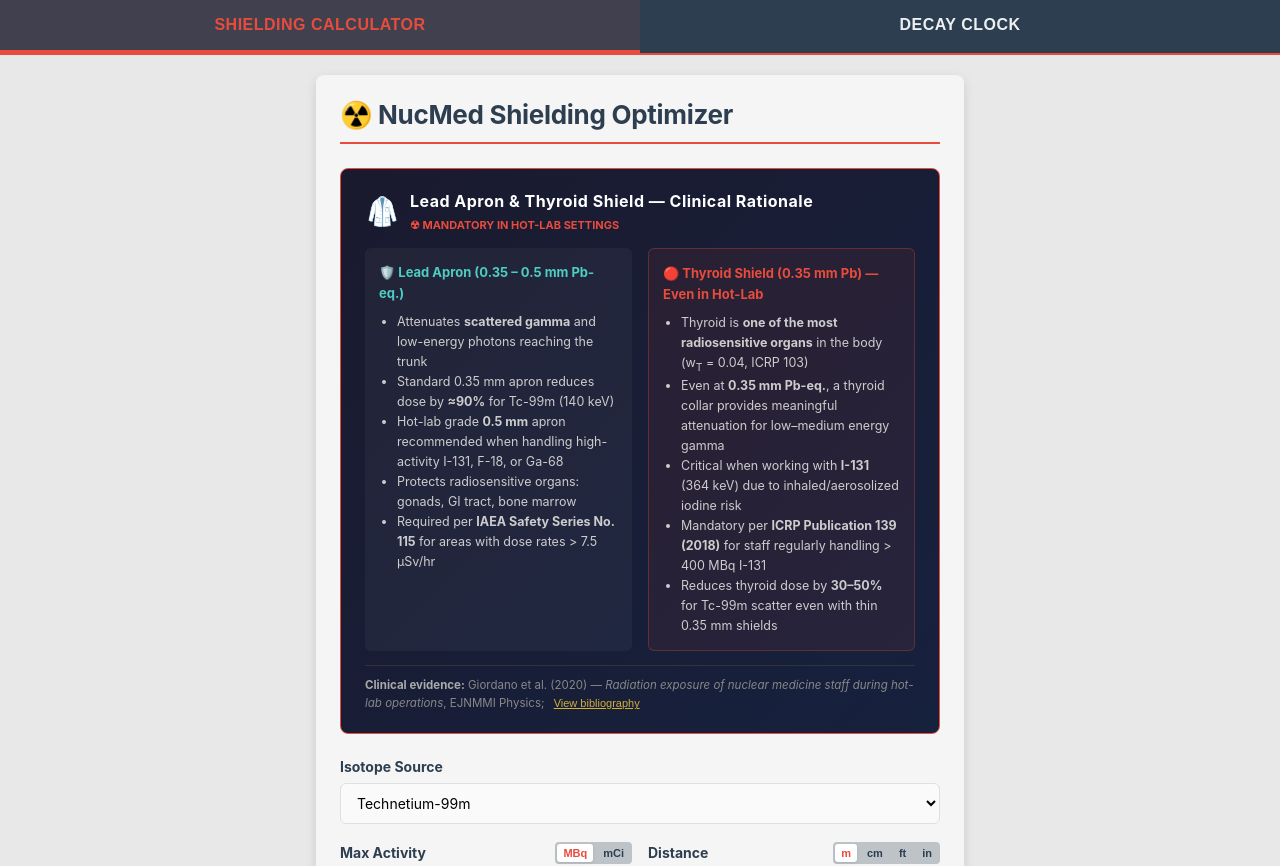
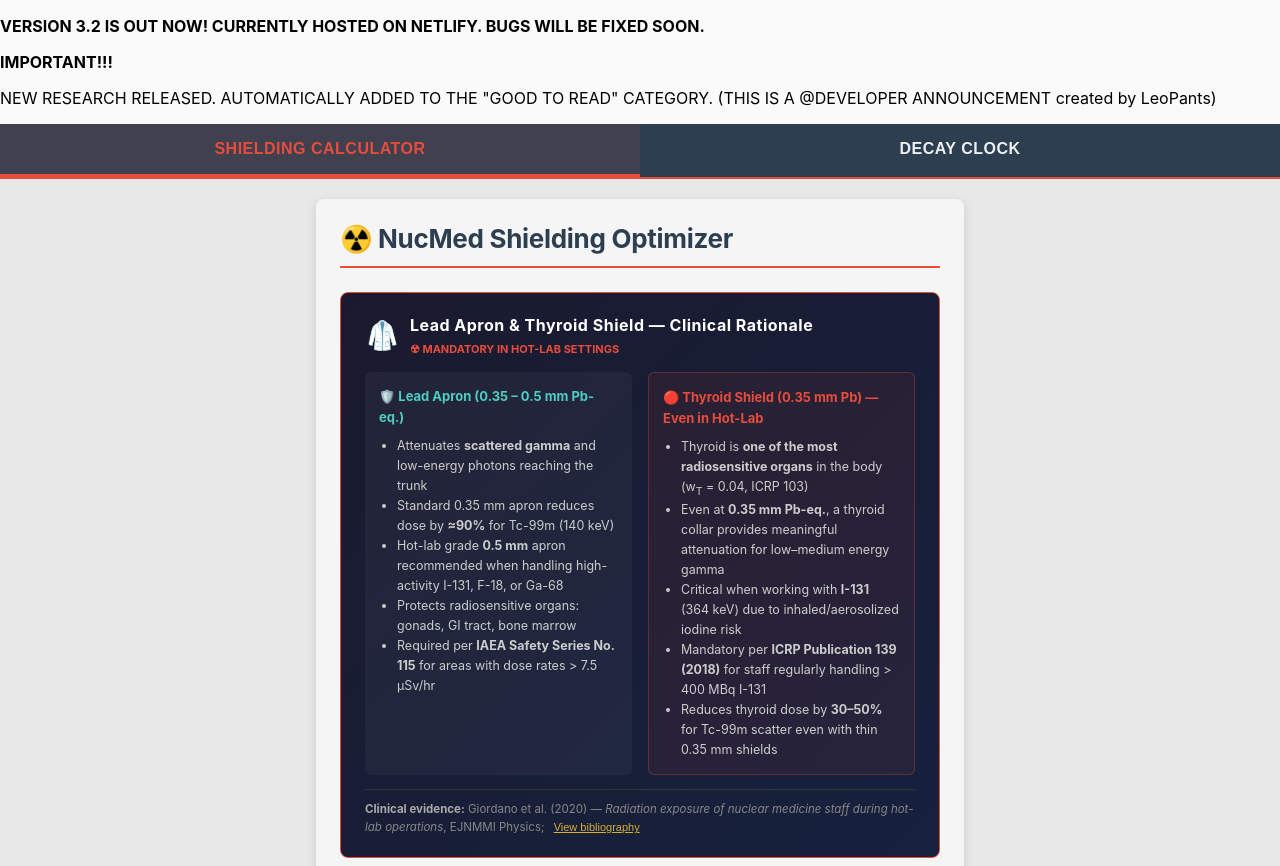
Before and after one commit to leopantsulaia/physics-flex, a React (Create React App) app: page / in a window 1280 px wide. Shown: the top 866 px of the page. Built offline with nearby package versions, Linux system fonts and the light colour scheme.

Commit message:
Update App.js with new component implementation

```diff
--- a/src/App.js
+++ b/src/App.js
@@ -8,6 +8,14 @@ function App() {
 
   return (
     <div className="appWrapper">
+      <div className="announcementBanner">
+        <div className="announcementContent">
+          <p><strong>VERSION 3.2 IS OUT NOW! CURRENTLY HOSTED ON NETLIFY. BUGS WILL BE FIXED SOON.</strong></p>
+          <p><strong>IMPORTANT!!!</strong></p>
+          <p>NEW RESEARCH RELEASED. AUTOMATICALLY ADDED TO THE "GOOD TO READ" CATEGORY. (THIS IS A @DEVELOPER ANNOUNCEMENT created by LeoPants)</p>
+        </div>
+      </div>
+
       <nav className="appNav">
         <button
           className={`navButton ${activeTab === "shielding" ? "active" : ""}`}
```
